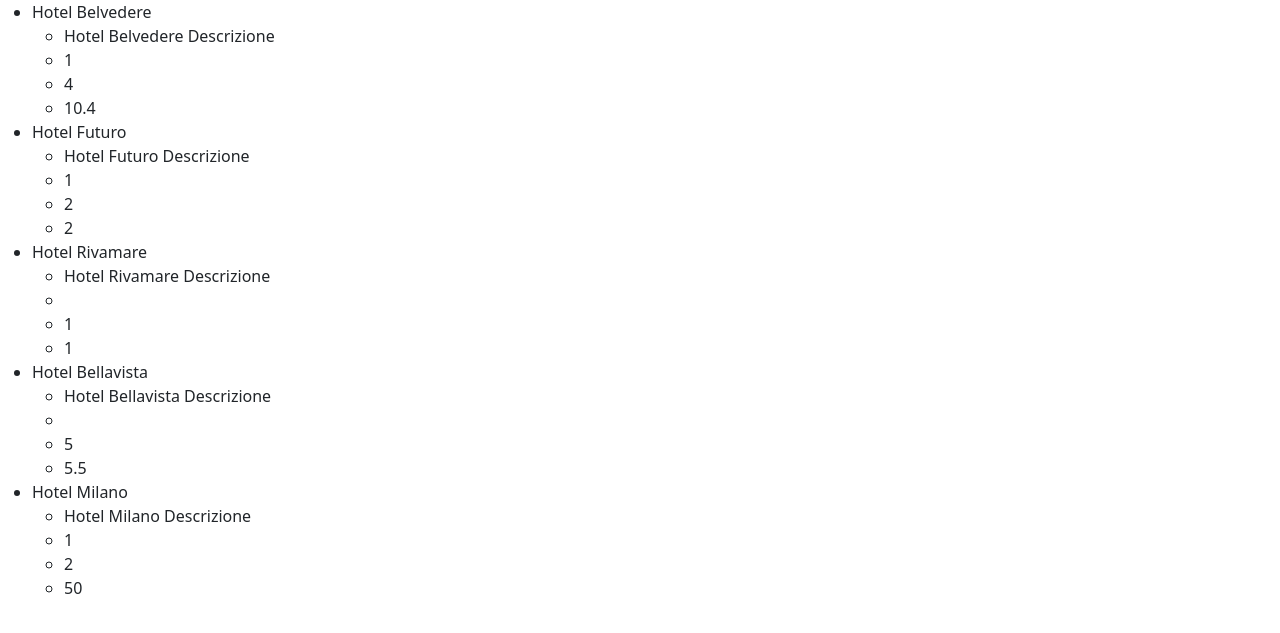
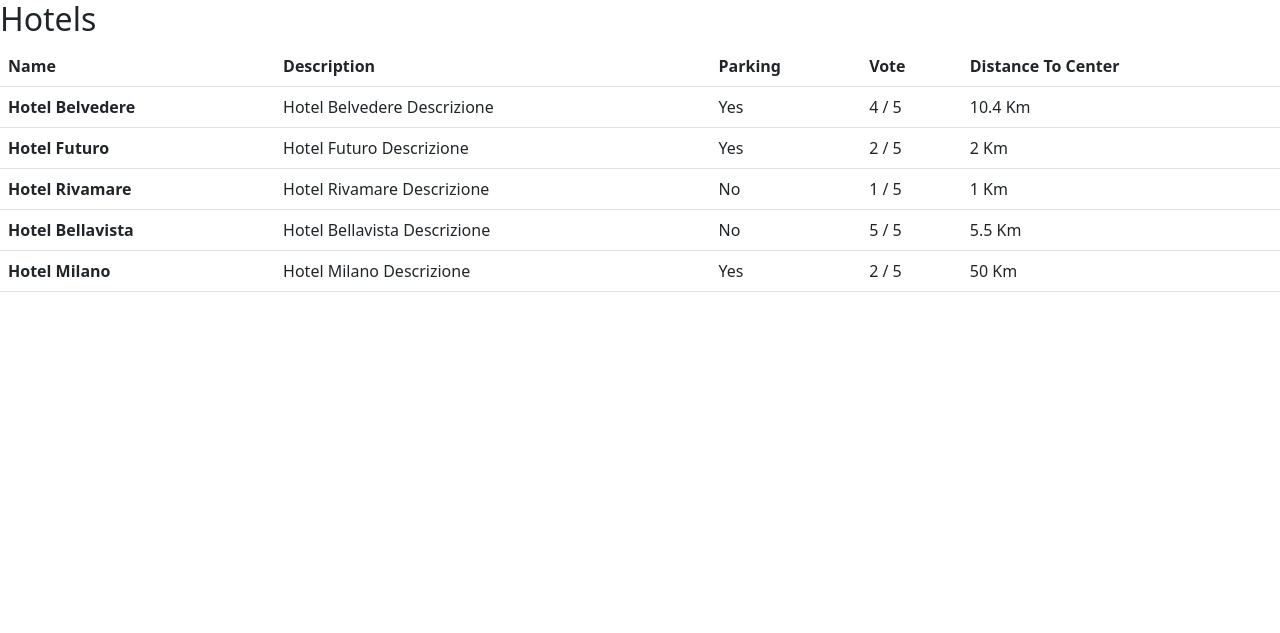
Before and after one commit to Giacomo-Arcangeli/php-hotel, a PHP site: page / in a window 1280 px wide. Shown: the top 633 px of the page. Run offline with PHP 8.4, Linux system fonts and the light colour scheme.

Commit message:
fix table

```diff
--- a/index.php
+++ b/index.php
@@ -52,17 +52,30 @@
 </head>
 <body>
 
-<ul>
-    <?php foreach ($hotels as $hotel) : ?>
-        <li><?= $hotel['name']?></li>
-        <ul>
-            <li><?= $hotel['description']?></li>
-            <li><?= $hotel['parking']?></li>
-            <li><?= $hotel['vote']?></li>
-            <li><?= $hotel['distance_to_center']?></li>
-        </ul>
-    <?php endforeach ?>
-</ul>
+<h2>Hotels</h2>
+
+<table class="table">
+    <thead>
+        <tr>
+            <th scope="col">Name</th>
+            <th scope="col">Description</th>
+            <th scope="col">Parking</th>
+            <th scope="col">Vote</th>
+            <th scope="col">Distance To Center</th>
+        </tr>
+    </thead>
+    <tbody>
+        <?php foreach ($hotels as $hotel) : ?>
+            <tr>
+                <th scope="row"><?= $hotel['name'] ?></th>
+                <td><?= $hotel['description']?></td>
+                <td><?= $hotel['parking'] ? 'Yes' : 'No'?></td>
+                <td><?= $hotel['vote']?> / 5</td>
+                <td><?= $hotel['distance_to_center']?> Km</td>
+            </tr>
+            <?php endforeach ?>
+  </tbody>
+</table>
 
 </body>
 </html>
```
